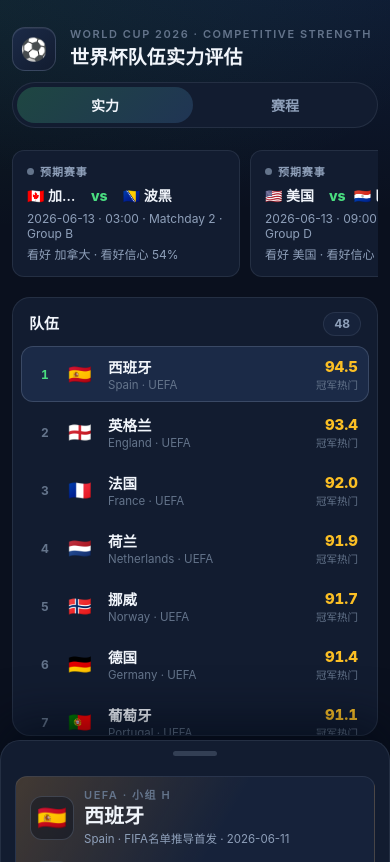
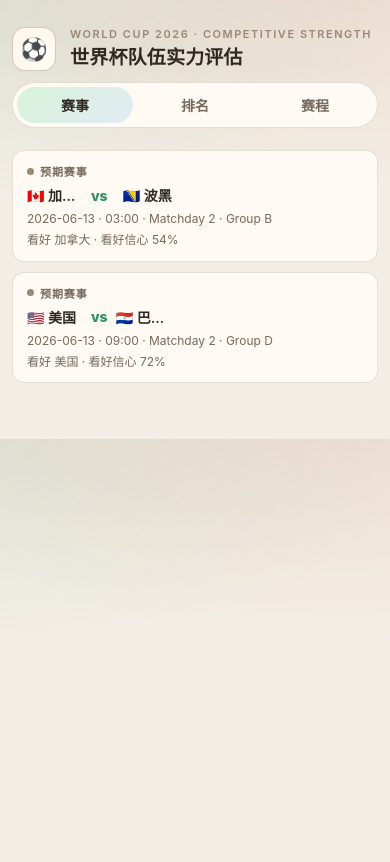
Before and after one commit to mashall1991/world-cup-rating, a Vue app: page / in a window 390 px wide. Built offline with nearby package versions, Linux system fonts and the light colour scheme; no server answers.

Commit message:
add day/night theme

```diff
--- a/src/App.vue
+++ b/src/App.vue
@@ -1,5 +1,5 @@
 <script setup>
-import { onMounted } from "vue";
+import { onBeforeUnmount, onMounted } from "vue";
 import { appState, loadLiveSchedule, loadOdds } from "./lib/engine.js";
 import LiveBanner from "./components/LiveBanner.vue";
 import TeamList from "./components/TeamList.vue";
@@ -8,6 +8,10 @@
 import LineupDialog from "./components/LineupDialog.vue";
 import CompareDialog from "./components/CompareDialog.vue";
 
+const DAY_THEME_START_HOUR = 7;
+const NIGHT_THEME_START_HOUR = 19;
+let timeThemeTimer = null;
+
 function setView(view) {
   appState.view = view;
   if (view === "schedule" && !appState.liveScheduleAttempted) {
@@ -15,14 +19,29 @@
   }
 }
 
+function applyTimeTheme() {
+  const hour = new Date().getHours();
+  const isDay = hour >= DAY_THEME_START_HOUR && hour < NIGHT_THEME_START_HOUR;
+  document.documentElement.dataset.timeTheme = isDay ? "day" : "night";
+}
+
+function scheduleTimeTheme() {
+  applyTimeTheme();
+  clearInterval(timeThemeTimer);
+  timeThemeTimer = setInterval(applyTimeTheme, 60 * 1000);
+}
+
 onMounted(() => {
+  scheduleTimeTheme();
   loadLiveSchedule();
   loadOdds();
 });
+
+onBeforeUnmount(() => clearInterval(timeThemeTimer));
 </script>
 
 <template>
-  <div class="app-shell">
+  <div class="app-shell" :class="`view-${appState.view}`">
     <header class="topbar">
       <div class="brand">
         <span class="brand-mark">⚽️</span>
@@ -32,21 +51,24 @@
         </div>
       </div>
       <nav class="app-nav" aria-label="页面切换">
-        <button :class="{ active: appState.view !== 'schedule' }" type="button" @click="setView('strength')">实力</button>
+        <button :class="{ active: appState.view === 'events' }" type="button" @click="setView('events')">赛事</button>
+        <button :class="{ active: appState.view === 'ranking' }" type="button" @click="setView('ranking')">排名</button>
         <button :class="{ active: appState.view === 'schedule' }" type="button" @click="setView('schedule')">赛程</button>
       </nav>
     </header>
 
-    <template v-if="appState.view !== 'schedule'">
+    <main v-if="appState.view === 'events'" class="events-page" aria-label="赛事概览">
       <LiveBanner />
+    </main>
 
+    <template v-else-if="appState.view === 'ranking'">
       <main class="workspace">
         <TeamList />
         <TeamDetail />
       </main>
     </template>
 
-    <ScheduleView v-else />
+    <ScheduleView v-else-if="appState.view === 'schedule'" />
 
     <LineupDialog />
     <CompareDialog />
--- a/src/styles.css
+++ b/src/styles.css
@@ -28,6 +28,27 @@
     -apple-system, BlinkMacSystemFont, "Segoe UI", sans-serif;
 }
 
+:root[data-time-theme="day"] {
+  color-scheme: light;
+  --bg: #f3eee5;
+  --bg-soft: #f8f2e9;
+  --panel: #fffaf3;
+  --panel-soft: #f2e8da;
+  --panel-raised: #fff6ea;
+  --border: rgba(103, 78, 56, 0.16);
+  --border-strong: rgba(103, 78, 56, 0.28);
+  --text-strong: #2f2923;
+  --text: #463c33;
+  --text-muted: #76695d;
+  --text-faint: #9a8876;
+  --accent: #2f8f68;
+  --accent-soft: rgba(47, 143, 104, 0.13);
+  --gold: #b7791f;
+  --blue: #3d6f91;
+  --red: #b84a42;
+  --shadow: 0 18px 42px rgba(88, 65, 42, 0.18);
+}
+
 * { box-sizing: border-box; }
 
 html { color-scheme: dark; }
@@ -43,6 +64,13 @@
   font-size: 15px;
   line-height: 1.55;
   -webkit-font-smoothing: antialiased;
+}
+
+:root[data-time-theme="day"] body {
+  background:
+    radial-gradient(900px 420px at 88% -12%, rgba(193, 95, 60, 0.14), transparent 60%),
+    radial-gradient(780px 360px at -8% 0%, rgba(47, 143, 104, 0.1), transparent 58%),
+    var(--bg);
 }
 
 img.emoji {
@@ -328,6 +356,14 @@
   width: fit-content;
   max-width: 100%;
   overflow-wrap: anywhere;
+}
+
+/* ---------- 赛事页 ---------- */
+
+.events-page {
+  display: flex;
+  flex-direction: column;
+  gap: 12px;
 }
 
 /* ---------- 主工作区 ---------- */
@@ -1184,9 +1220,22 @@
 }
 
 @media (max-width: 980px) {
-  .app-shell { padding-bottom: 126px; }
+  .app-shell.view-ranking { padding-bottom: 126px; }
 
   .workspace { display: block; }
+
+  .events-page .live-banner {
+    display: flex;
+    flex-direction: column;
+    overflow: visible;
+    gap: 10px;
+    padding-bottom: 0;
+  }
+
+  .events-page .live-match-card,
+  .events-page .live-stat-card {
+    width: 100%;
+  }
 
   .team-panel {
     position: static;
@@ -1322,7 +1371,7 @@
   .topbar { gap: 10px; }
   .brand-mark { width: 44px; height: 44px; font-size: 22px; border-radius: 13px; }
   .app-nav { width: 100%; }
-  .app-nav button { flex: 1; }
+  .app-nav button { flex: 1; min-width: 0; padding-left: 8px; padding-right: 8px; }
   .controls { gap: 8px; }
   .select-box { flex: 1; justify-content: space-between; }
   .live-banner { grid-auto-columns: minmax(228px, 82vw); }
```
Also changed, not shown: src/lib/engine.js.
